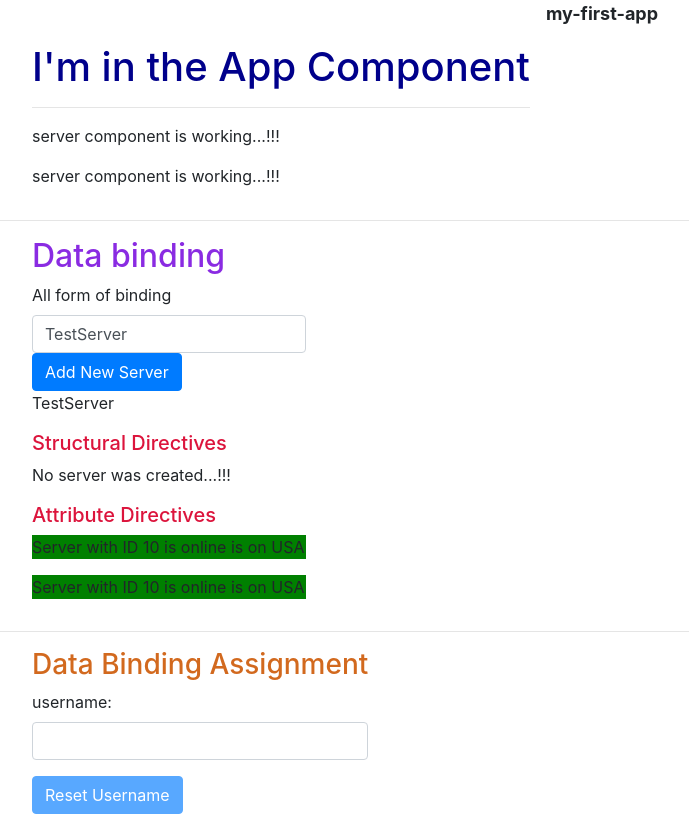
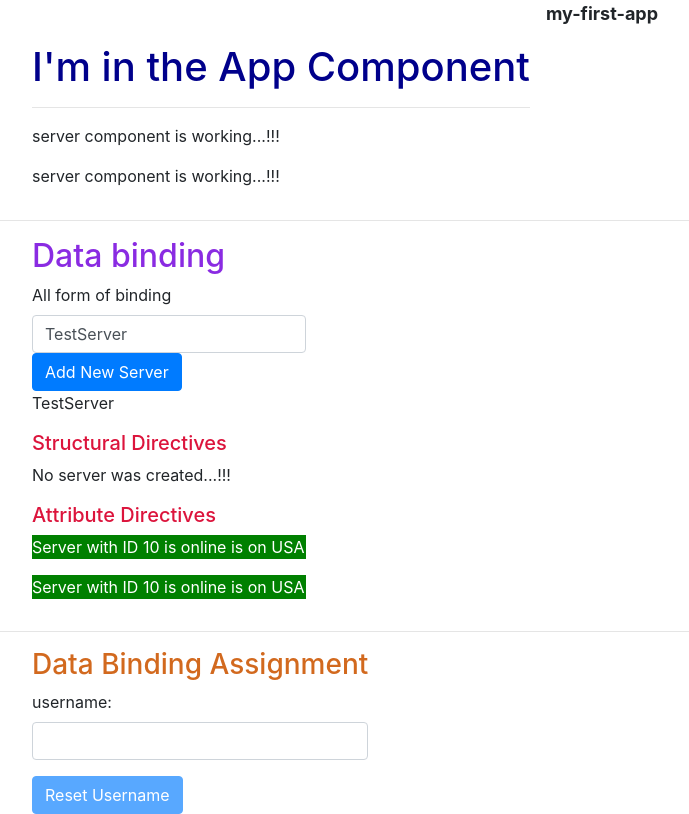
Before and after one commit to waseemkhan218/AP-001-ANGULAR, an Angular app: page / in a window 1280 px wide. Shown: the whole page, without its empty margins (38-727 px from the left). Built offline with nearby package versions, Linux system fonts and the light colour scheme.

Commit message:
Attribute Directive: ngClass

```diff
--- a/src/app/data-binding/data-binding.component.css
+++ b/src/app/data-binding/data-binding.component.css
@@ -1,3 +1,8 @@
 h5 {
     color:crimson;
 }
+
+/* WORK: Directive: attribute: style for ngClass */
+.online {
+    color: white;
+}
--- a/src/app/data-binding/data-binding.component.html
+++ b/src/app/data-binding/data-binding.component.html
@@ -50,6 +50,10 @@
 </ng-template>
 
 <h5>Attribute Directives</h5>
-<!-- WORK: Directives: Attribute: ngStyle -->
-<p [ngStyle]="{backgroundColor: getColor()}">{{'Server'}} with ID {{ serverId }} is {{ serverStatus }} is on {{ getServerZone() }}</p>
-<p [ngStyle]="{backgroundColor: getColor()}">{{'Server'}} with ID {{ serverId }} is {{ serverStatus }} is on {{ getServerZone() }}</p>
+<!-- WORK: Directives: Attribute: ngStyle and ngClass -->
+<p [ngStyle]="{backgroundColor: getColor()}"
+   [ngClass]="{online: getServerColor()}"
+>{{'Server'}} with ID {{ serverId }} is {{ serverStatus }} is on {{ getServerZone() }}</p>
+<p [ngStyle]="{backgroundColor: getColor()}"
+   [ngClass]="{online: getServerColor()}"
+>{{'Server'}} with ID {{ serverId }} is {{ serverStatus }} is on {{ getServerZone() }}</p>
--- a/src/app/data-binding/data-binding.component.ts
+++ b/src/app/data-binding/data-binding.component.ts
@@ -23,7 +23,7 @@ export class DataBindingComponent implements OnInit {
 
   constructor() {
 
-    // WORK: Directives: Attribute:
+    // WORK: Directives: Attribute: ngStyle
     this.serverStatus = Math.random() > 0.5 ? 'online' : 'offline';
 
     // WORK: Property Binding: SetTimeout on button
@@ -53,9 +53,13 @@ export class DataBindingComponent implements OnInit {
     this.serverName = (<HTMLInputElement>event.target).value;
   }
 
-  // WORK: Directives: Attribute: method
+  // WORK: Directives: Attribute: method for ngStyle
   getColor() {
     return this.serverStatus === 'online' ? 'green' : 'red';
   }
 
+  // WORK: Directives: Attribute: method for ngClass
+  getServerColor() {
+    return this.serverStatus === 'online';
+  }
 }
```
